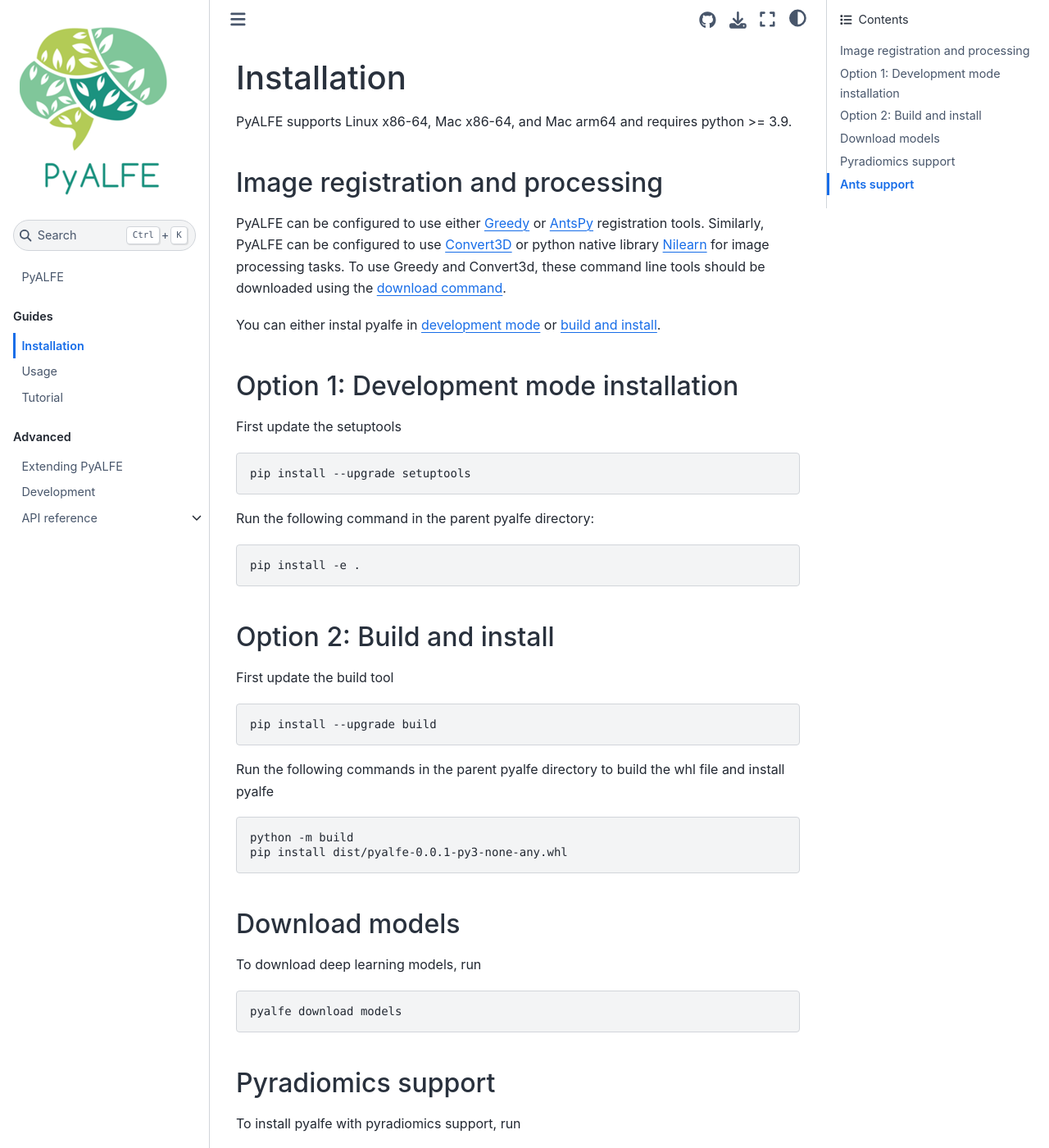
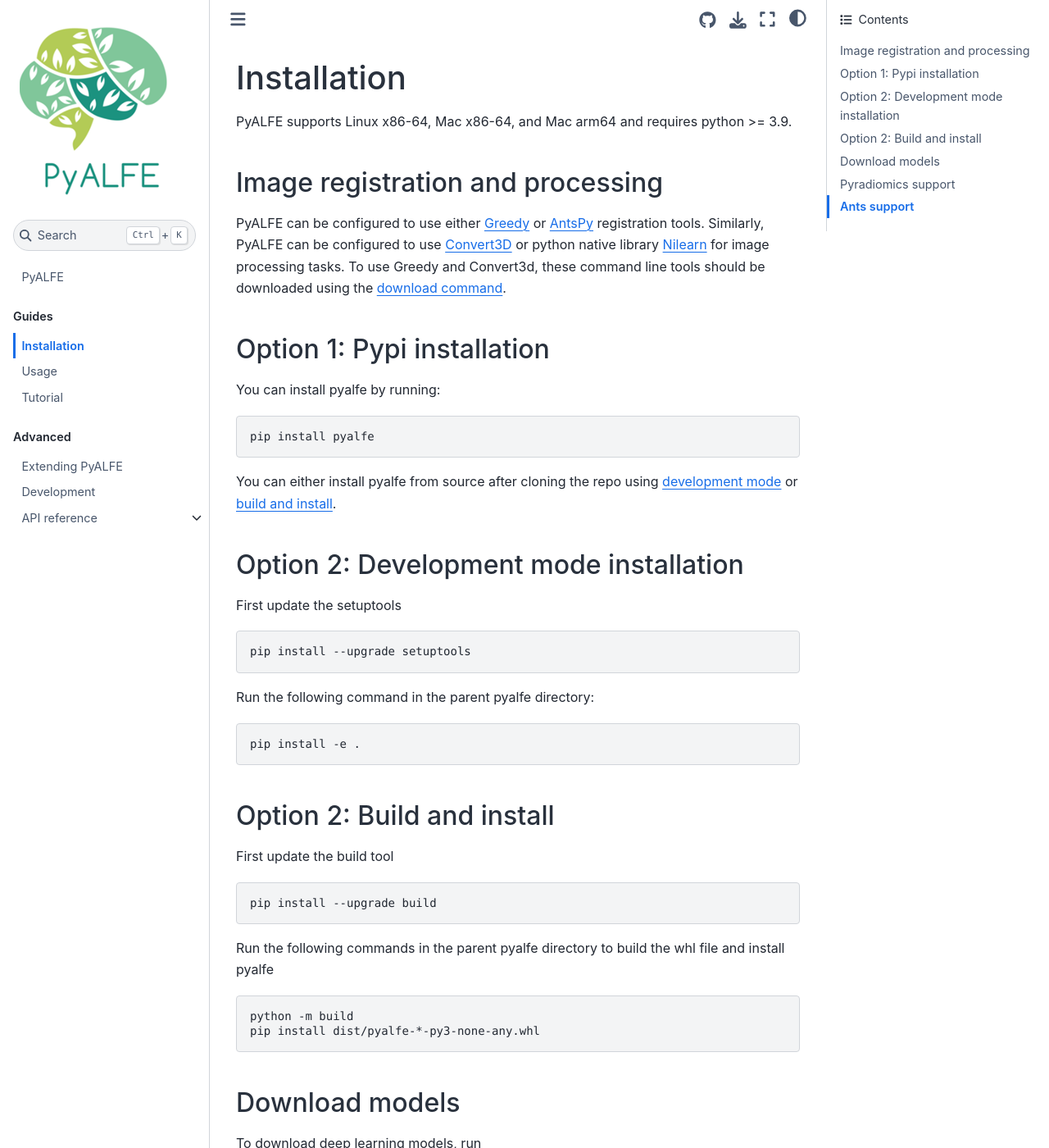
Before and after one commit to reghbali/pyalfe, a Jupyter Book: the page built from docs/guides/install.md, in a window 1280 px wide and 1400 px high. Shown: the whole window at 82% size. Built offline with Jupyter Book 1.0.4 settings and Sphinx 7.4.7 and the Sphinx Book theme 1.1.4, drawn with Linux system fonts in a browser that asks for light colours.

Commit message:
updated the docs

````diff
--- a/docs/guides/install.md
+++ b/docs/guides/install.md
@@ -7,9 +7,15 @@ PyALFE can be configured to use either [Greedy](https://greedy.readthedocs.io/en
 Similarly, PyALFE can be configured to use [Convert3D](https://sourceforge.net/p/c3d/git/ci/master/tree/doc/c3d.md) or python native library [Nilearn](https://nilearn.github.io/stable/index.html) for image processing tasks.
 To use Greedy and Convert3d, these command line tools should be downloaded using the [download command](#download-models-and-tools).
 
+### Option 1: Pypi installation
+You can install pyalfe by running:
+```bash
+pip install pyalfe
+```
 
-You can either instal pyalfe in [development mode](#development-mode-installation) or [build and install](#build-and-install).
-### Option 1: Development mode installation
+You can either install pyalfe from source after cloning the repo using [development mode](#development-mode-installation) or [build and install](#build-and-install).
+
+### Option 2: Development mode installation
 
 First update the setuptools
 ```bash
@@ -19,6 +25,7 @@ pip install --upgrade setuptools
 Run the following command in the parent pyalfe directory:
 
 ```bash
+
 pip install -e .
 ```
 
@@ -32,7 +39,7 @@ pip install --upgrade build
 Run the following commands in the parent pyalfe directory to build the whl file and install pyalfe
 ```bash
 python -m build
-pip install dist/pyalfe-0.0.1-py3-none-any.whl
+pip install dist/pyalfe-*-py3-none-any.whl
 ```
 
 ### Download models
````
Also changed, not shown: docs/guides/tutorial.md (+2 -2 lines), docs/guides/usage.md (+62 -32 lines), docs/intro.md (+2 -2 lines).
